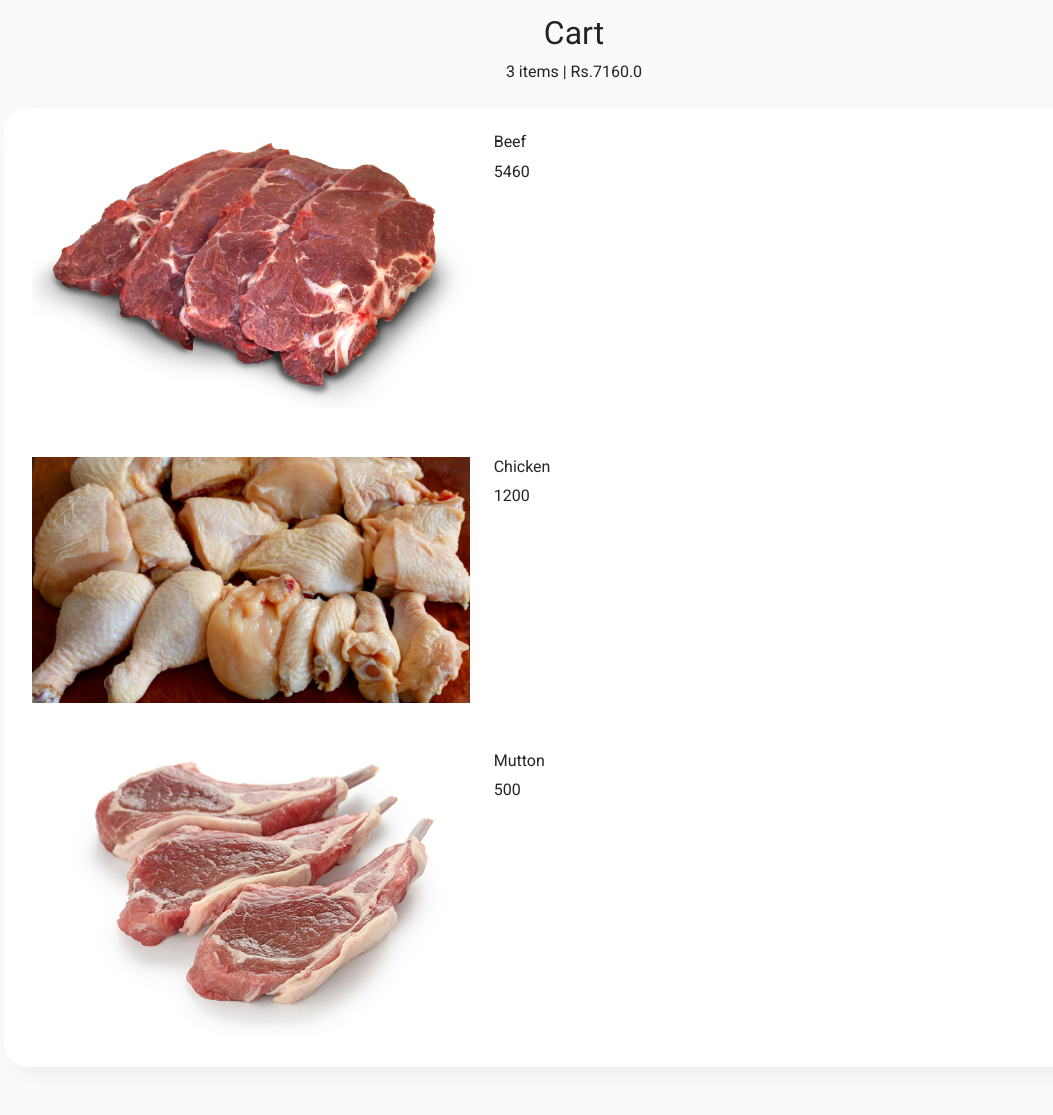
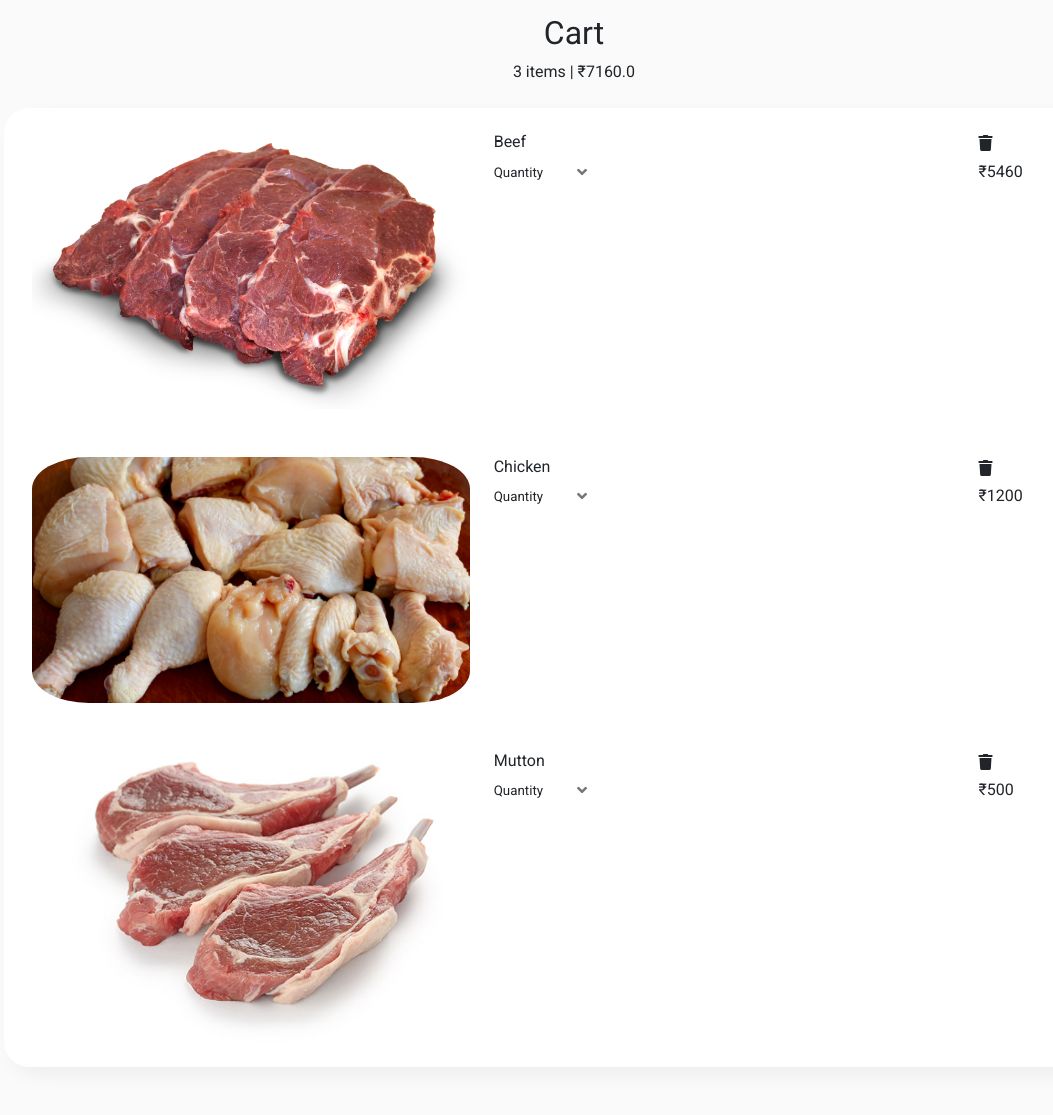
Before and after one commit to Trebuchet-ltd/prototype, a Django app: page /cart/ in a window 1280 px wide. Shown: the part 58-1173 px from the top of the page, without its empty margins (66-1119 px from the left). Run offline with Django 3.2, Linux system fonts and the light colour scheme; a user stored in the database is signed in; data comes from the database, SQL or seed files in the repository; lists and menus that the app fills with data are empty; some libraries are stand-ins or nearby versions.

Commit message:
Updated Cart design

```diff
--- a/static/cart.css
+++ b/static/cart.css
@@ -31,8 +31,52 @@ body {
     }
 }
 
+img {
+    border-radius: 13%;
+}
+
 .neumorphic_container {
     border-radius: 25px;
     background: #ffffff;
     box-shadow: 8px 8px 16px #eeeeee;
 }
+
+.selects {
+    padding-left: 10px;
+    height: 100%;
+    width: 100%;
+    padding-right: 32px;
+    min-height: inherit;
+    font-size: 14px;
+    color: rgb(117, 117, 117);
+    background: rgba(0, 0, 0, 0) none repeat scroll 0% 0%;
+    border: 0px none;
+    border-radius: 2px;
+    appearance: none;
+}
+
+.e4f9riy3 {
+    display: inline-block;
+    font-size: inherit;
+    line-height: inherit;
+    vertical-align: top;
+    text-decoration: none;
+    text-transform: none;
+    padding-left: 16px;
+    padding-right: 12px;
+    position: absolute;
+    right: 0px;
+    text-align: right;
+    color: rgb(117, 117, 117);
+    z-index: -1;
+}
+
+.holder {
+    position: relative;
+    background: rgb(255, 255, 255) none repeat scroll 0% 0%;
+    display: inline-block;
+    min-width: 52px;
+    vertical-align: bottom;
+    overflow: hidden;
+    z-index: 0;
+}
--- a/templates/cart.html
+++ b/templates/cart.html
@@ -15,7 +15,7 @@
                 {% else %}
                     items
                 {% endif %}
-                | Rs.{{ total }}</div>
+                | ₹<span id="total">{{ total }}</span></div>
         </div>
         <div class="container">
 
@@ -32,13 +32,53 @@
                                 </div>
                             </div>
                             <div class="col-7">
-                                <h6 class="h6 font-weight-bold">{{ item.item.title }}</h6> <p class=""> {% widthratio item.item.price 1 item.quantity %} </p>
+
+                                <div class="row">
+                                    <div class="h6 col-9 font-weight-bold me-auto">{{ item.item.title }}</div>
+                                    <div class="col">
+                                        <i class="fa fa-trash"></i>
+                                    </div>
+                                </div>
+
+                                <div class="row">
+                                    <div class="col col-6 col-md-9">
+                                        <input value="{{ item.id }}" disabled hidden>
+                                        {#                                        <input type="number" value={{ item.quantity }} name="cart_quantity"#}
+                                        {#                                               class="form-control cart_quantity" style="width: 100px;" min="1"#}
+                                        {#                                               max="{{ item.item.stock }}">#}
+                                        <label for="inputGroupSelect01" style="font-size: smaller">Quantity</label>
+                                        <div  class="holder ">
+                                            {#                                            <div class="input-group-prepend">#}
+                                            {#                                                <label class="input-group-text" for="inputGroupSelect01">Options</label>#}
+                                            {#                                            </div>#}
+
+                                            <div class="fa fa-angle-down e4f9riy3"></div>
+
+                                            <select class="selects">
+                                                {% for i in item.range %}
+                                                    <option value="{{ i }} ">{{ i }}</option>
+                                                {% endfor %}
+                                            </select>
+                                        </div>
+                                    </div>
+                                    <div class="col">
+
+                                        <p id="price_{{ item.id }}" class="font-weight-bold">
+                                            ₹{% widthratio item.item.price 1 item.quantity %} </p>
+                                    </div>
+                                </div>
+
                             </div>
                         </div>
                     </div>
                 {% endfor %}
+                {% csrf_token %}
             </div>
         </div>
     </div>
 
 {% endblock %}
+
+{% block scripts %}
+    <script src="/static/cart.js"></script>
+{% endblock %}
```
